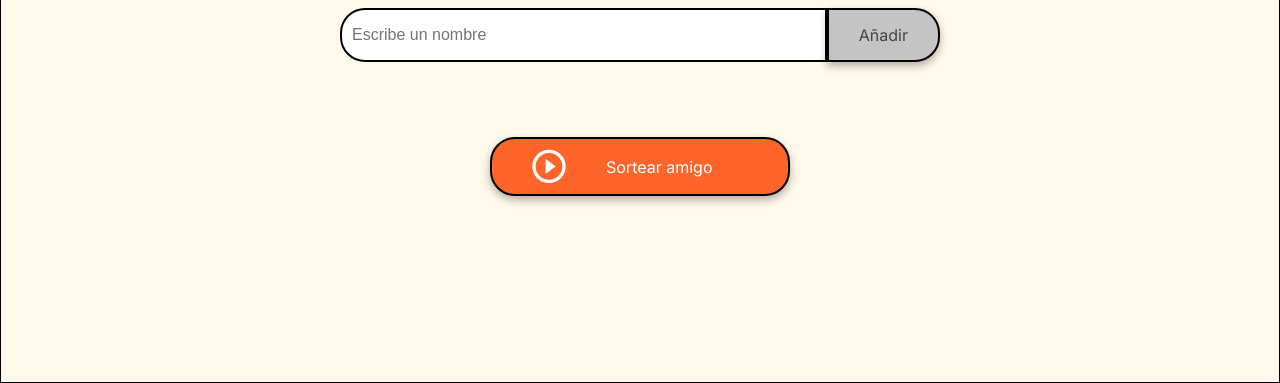
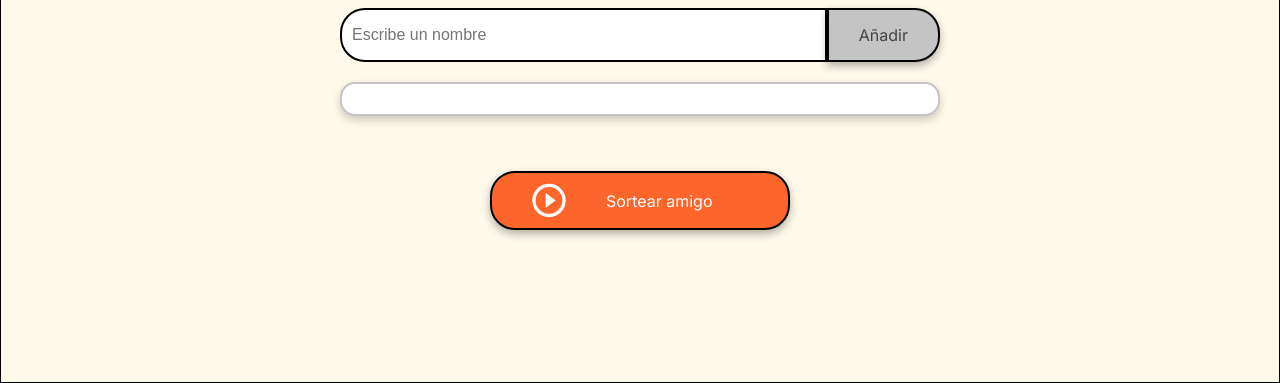
Before and after one commit to JosueFlorian17/secret_friend_challenge_ONE, a plain HTML site: page index.html in a window 1280 px wide. Shown: the part 417-800 px from the top of the page. Drawn offline with Linux system fonts and the light colour scheme.

Commit message:
name-list

```diff
--- a/style.css
+++ b/style.css
@@ -160,3 +160,35 @@ ul {
 .button-draw:hover {
     background-color: var(--color-button-hover);
 }
+
+/* Name List */
+.name-list {
+    width: 100%;
+    max-width: 600px;
+    margin-top: 20px;
+    padding: 15px;
+    background-color: var(--color-white);
+    border: 2px solid var(--color-tertiary);
+    border-radius: 15px;
+    box-shadow: 0 4px 8px rgba(0, 0, 0, 0.2);
+    font-family: "Inter", sans-serif;
+    font-size: 18px;
+    color: var(--color-text);
+    text-align: center;
+}
+
+
+.name-list li {
+    padding: 10px;
+    border-bottom: 1px solid var(--color-tertiary);
+}
+
+
+.name-list li:last-child {
+    border-bottom: none;
+}
+
+
+.name-list li:hover {
+    background-color: var(--color-secondary);
+}
```
